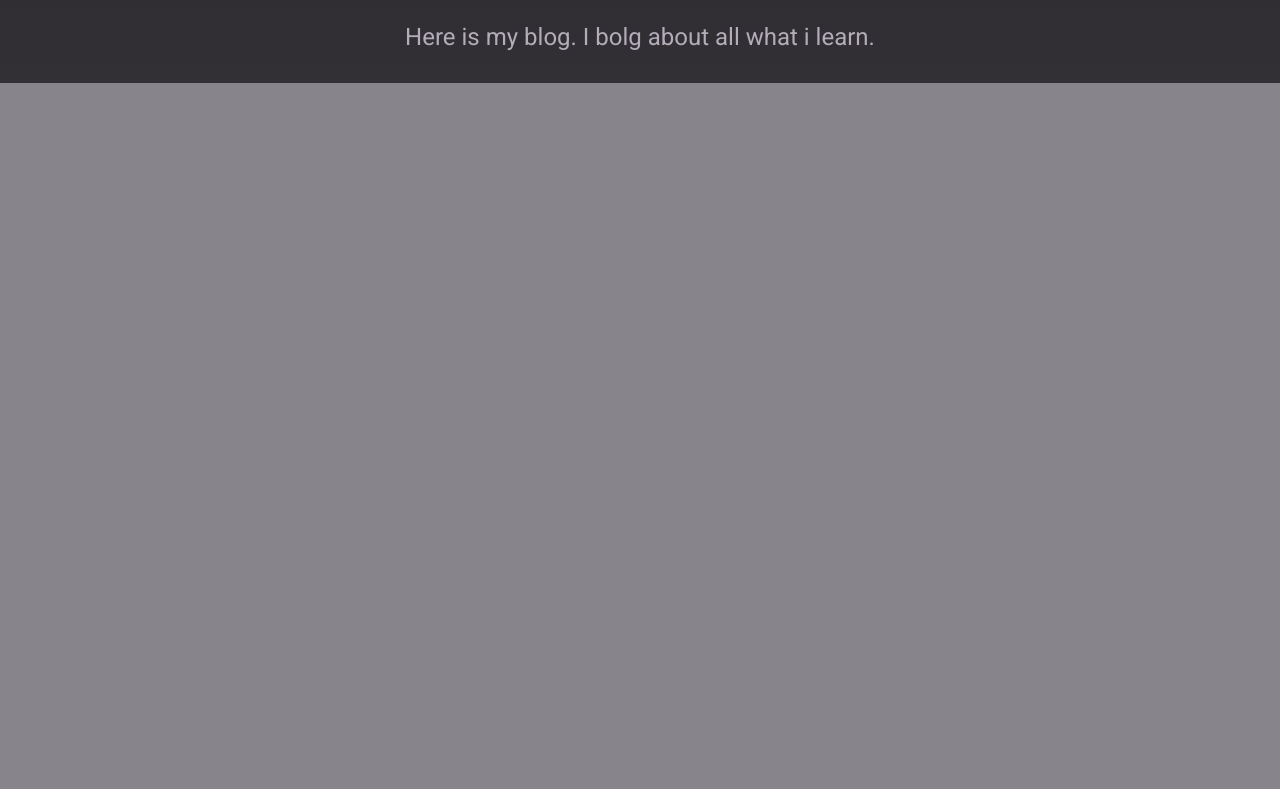
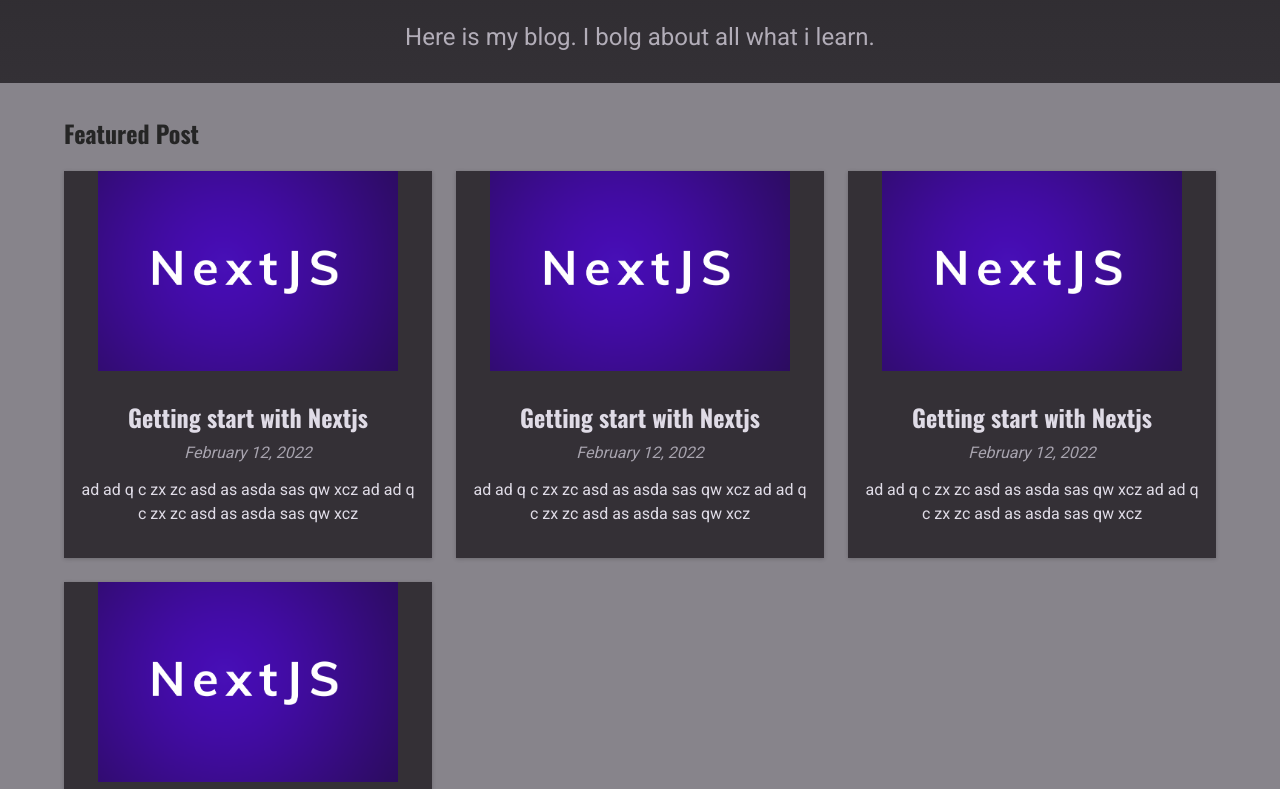
Before and after one commit to BiscuitMalik/Blog_Application, a Next.js app: page / in a window 1280 px wide. Shown: the part 531-1320 px from the top of the page. Before the commit the page ends 800 px from the top, so only its background shows below. Built offline with nearby package versions, Linux system fonts and the light colour scheme.

Commit message:
change featured-post directory , add DUMMY-DATA , active Featured Post section.

```diff
--- a/components/home-page/featured-posts.js
+++ b/components/home-page/featured-posts.js
@@ -1,4 +1,12 @@
-function FeaturedPosts() {
+import PostGrid from '../posts/post-grid';
+import classes from './featured-posts.module.css'
 
+function FeaturedPosts(props) {
+    return (
+        <section className={classes.latest}>
+            <h1>Featured Post</h1>
+            <PostGrid posts={props.posts} />
+        </section>
+    )
 }
 export default FeaturedPosts;
--- a/components/posts/post-grid.js
+++ b/components/posts/post-grid.js
@@ -4,7 +4,7 @@
 function PostGrid(props) {
     const { posts } = props;
     return <ul className={classes.grid}>
-        {posts.map(post => <PostItem />)}
+        {posts.map(post => <PostItem key={post.slug} post={post} />)}
     </ul>
 
 }
--- a/components/posts/post-item.js
+++ b/components/posts/post-item.js
@@ -12,10 +12,10 @@
 
     })
     const imagePath = `/images/posts/${slug}/${image}`;
-
+    const linkPath = `/posts/${slug}`
 
     return <li className={classes.post}>
-        <Link>
+        <Link href={linkPath}>
             <div className={classes.image}>
                 <Image src={imagePath} alt={title} width={300} height={200} />
             </div>
--- a/pages/index.js
+++ b/pages/index.js
@@ -1,12 +1,42 @@
 import { Fragment } from "react";
 import Hero from "@/components/home-page/hero";
 import FeaturedPosts from "@/components/home-page/featured-posts";
+const DUMMY_POST = [
+    {
+        title: 'Getting start with Nextjs',
+        image: 'getting-started-nextjs.png',
+        date: '2022-02-12',
+        excerpt: 'ad ad q  c zx zc asd as asda sas qw xcz ad ad q  c zx zc asd as asda sas qw xcz ',
+        slug: 'getting-started-nextjs'
+    },
+    {
+        title: 'Getting start with Nextjs',
+        image: 'getting-started-nextjs.png',
+        date: '2022-02-12',
+        excerpt: 'ad ad q  c zx zc asd as asda sas qw xcz ad ad q  c zx zc asd as asda sas qw xcz ',
+        slug: 'getting-started-nextjs'
+    },
+    {
+        title: 'Getting start with Nextjs',
+        image: 'getting-started-nextjs.png',
+        date: '2022-02-12',
+        excerpt: 'ad ad q  c zx zc asd as asda sas qw xcz ad ad q  c zx zc asd as asda sas qw xcz ',
+        slug: 'getting-started-nextjs'
+    },
+    {
+        title: 'Getting start with Nextjs',
+        image: 'getting-started-nextjs.png',
+        date: '2022-02-12',
+        excerpt: 'ad ad q  c zx zc asd as asda sas qw xcz ad ad q  c zx zc asd as asda sas qw xcz ',
+        slug: 'getting-started-nextjs'
+    }
+]
 
 function HomePage() {
     return (
         <Fragment>
             <Hero />
-            <FeaturedPosts />
+            <FeaturedPosts posts={DUMMY_POST} />
         </Fragment>
     )
 }
```
Also changed, not shown: components/layout/featured-posts.js (deleted, +0 -11 lines), components/layout/featured-posts.module.css (deleted, +0 -17 lines), public/images/posts/getting-started-nextjs/getting-started-nextjs.png (added).
